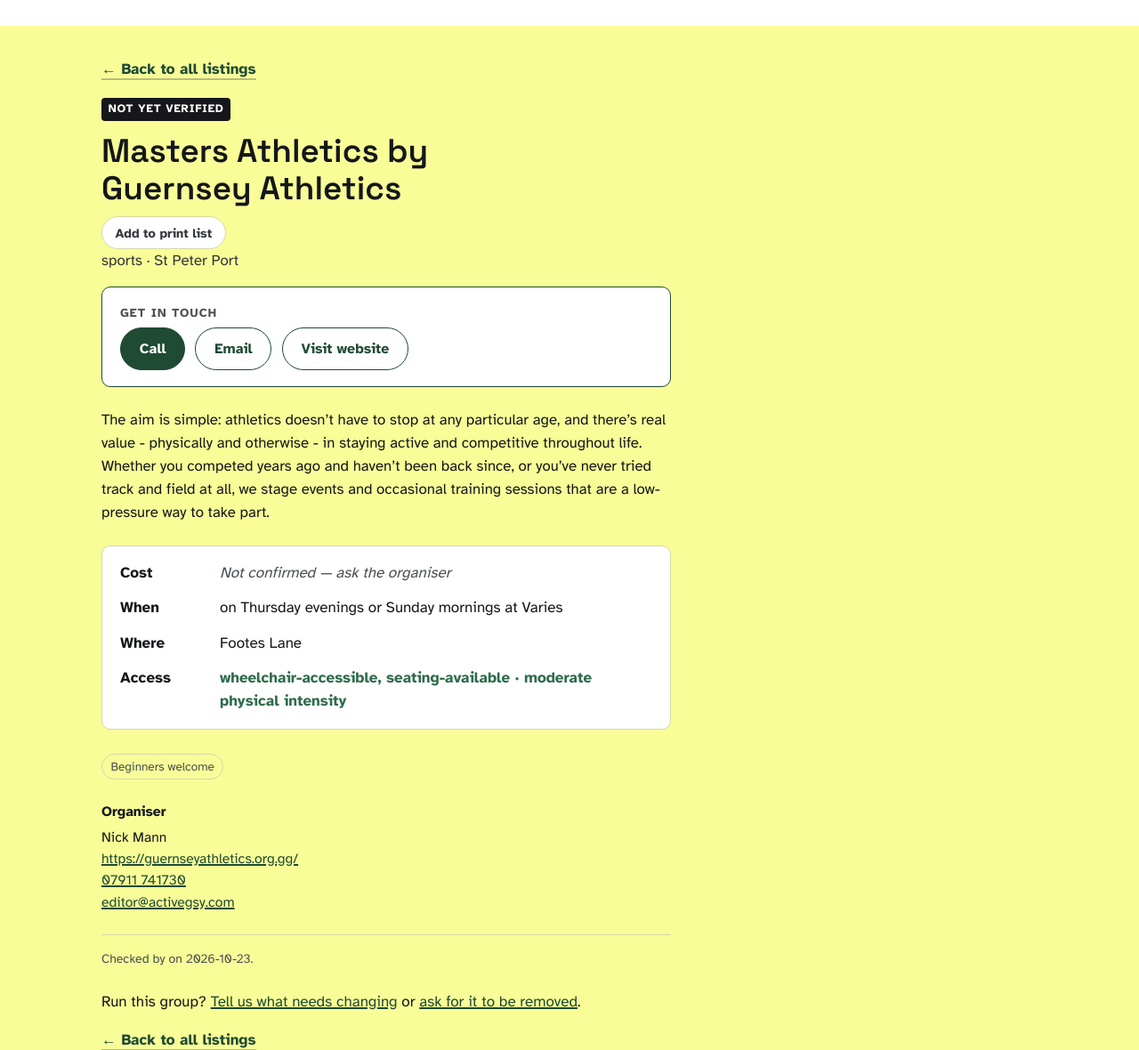
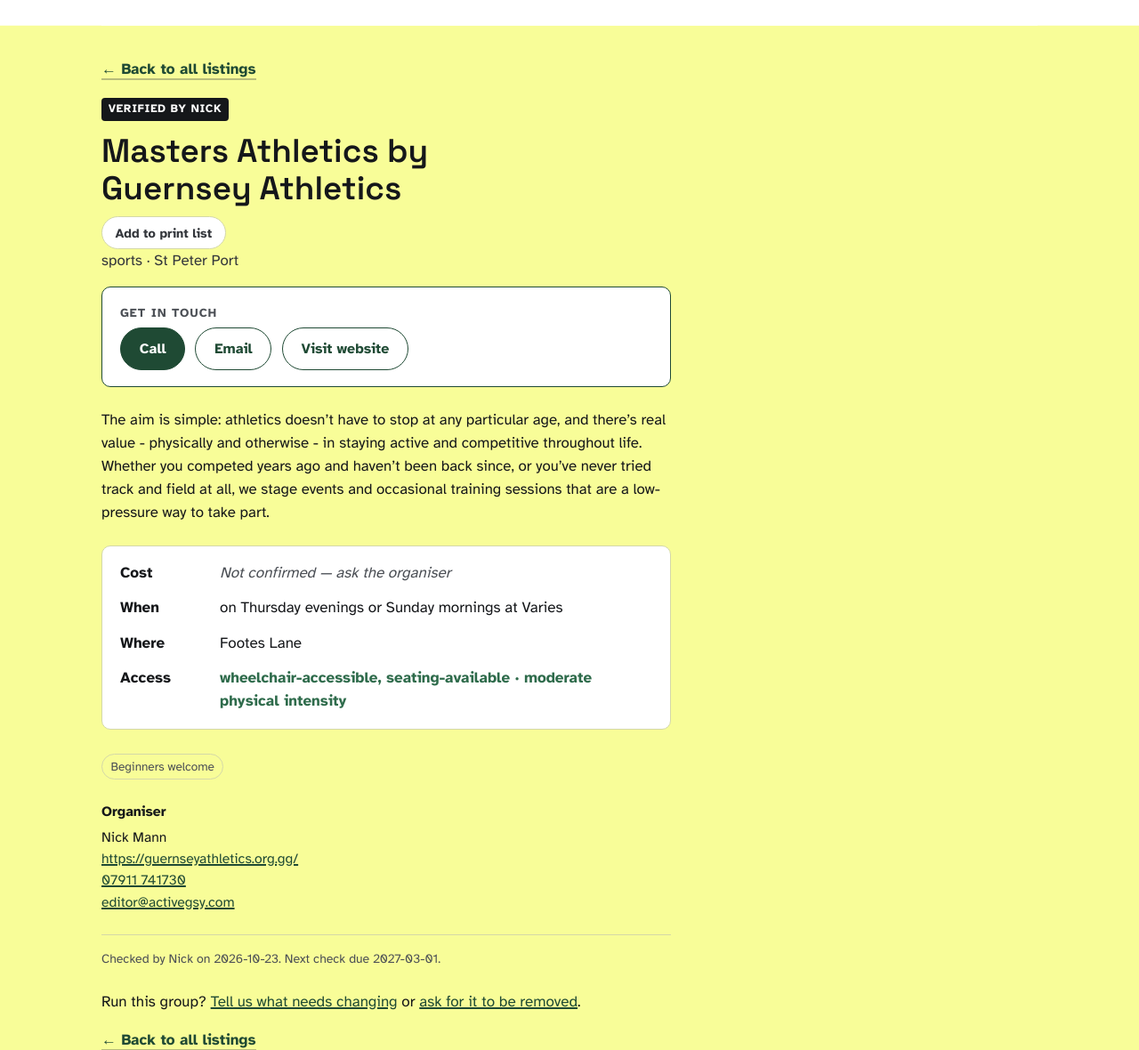
Before and after one commit to active-seniors/active-seniors.github.io, a Jekyll site: the page built from _listings/masters-athletics-by-guernsey-athletics.md, in a window 1280 px wide. Shown: the part 316-1496 px from the top of the page at 89% size. Built offline with Jekyll 4.4.1, drawn with Linux system fonts in a browser that asks for light colours.

Commit message:
Update masters-athletics-by-guernsey-athletics.md

```diff
--- a/_listings/masters-athletics-by-guernsey-athletics.md
+++ b/_listings/masters-athletics-by-guernsey-athletics.md
@@ -23,9 +23,9 @@ organiser:
   contact_phone: "07911 741730"
   website: "https://guernseyathletics.org.gg/"
 verification:
-  verified_by: ""
+  verified_by: "Nick"
   verified_date: 2026-10-23
-  review_due: ""
+  review_due: "2027-03-01"
   last_pr: ""
 ---
 
```
